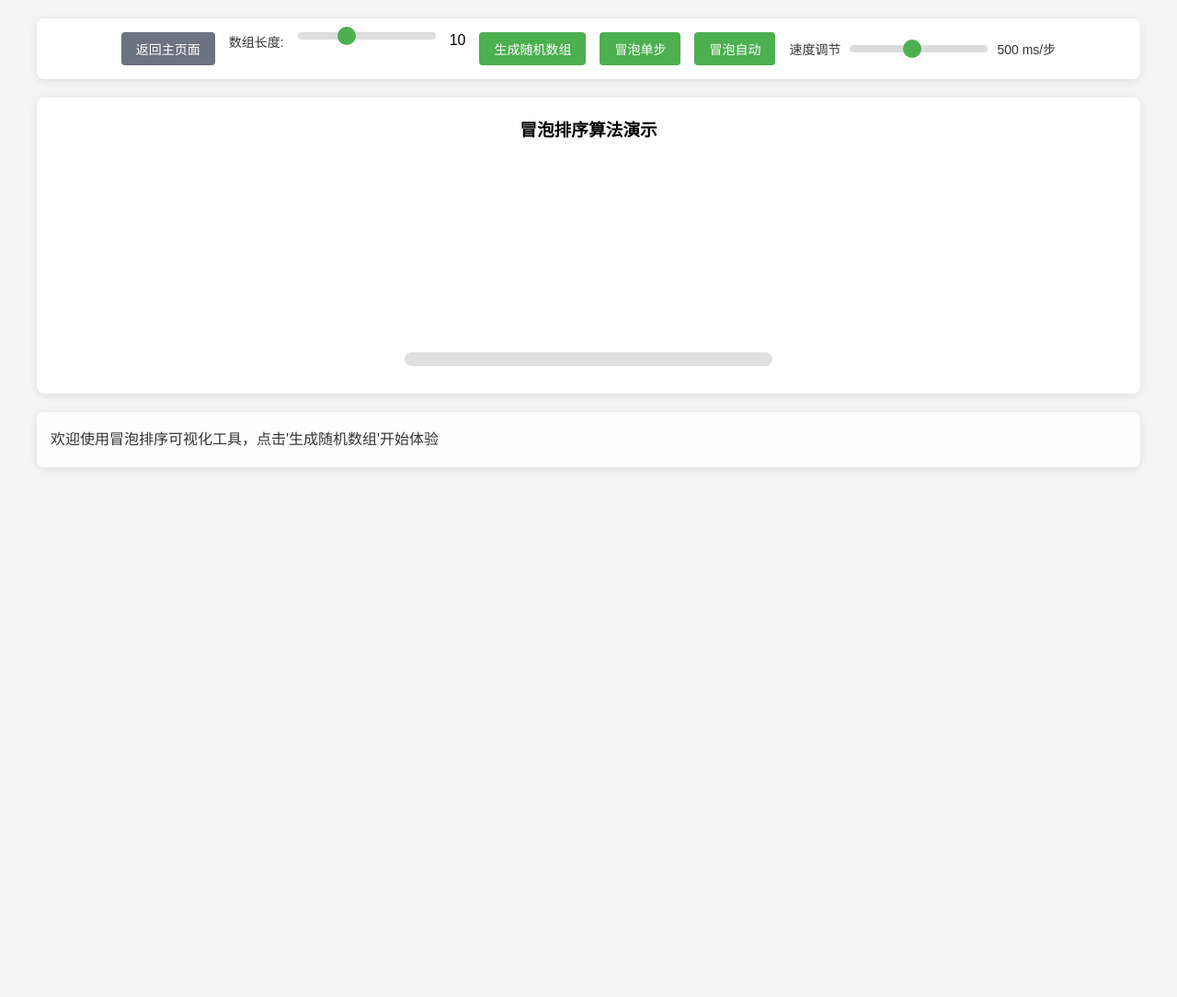
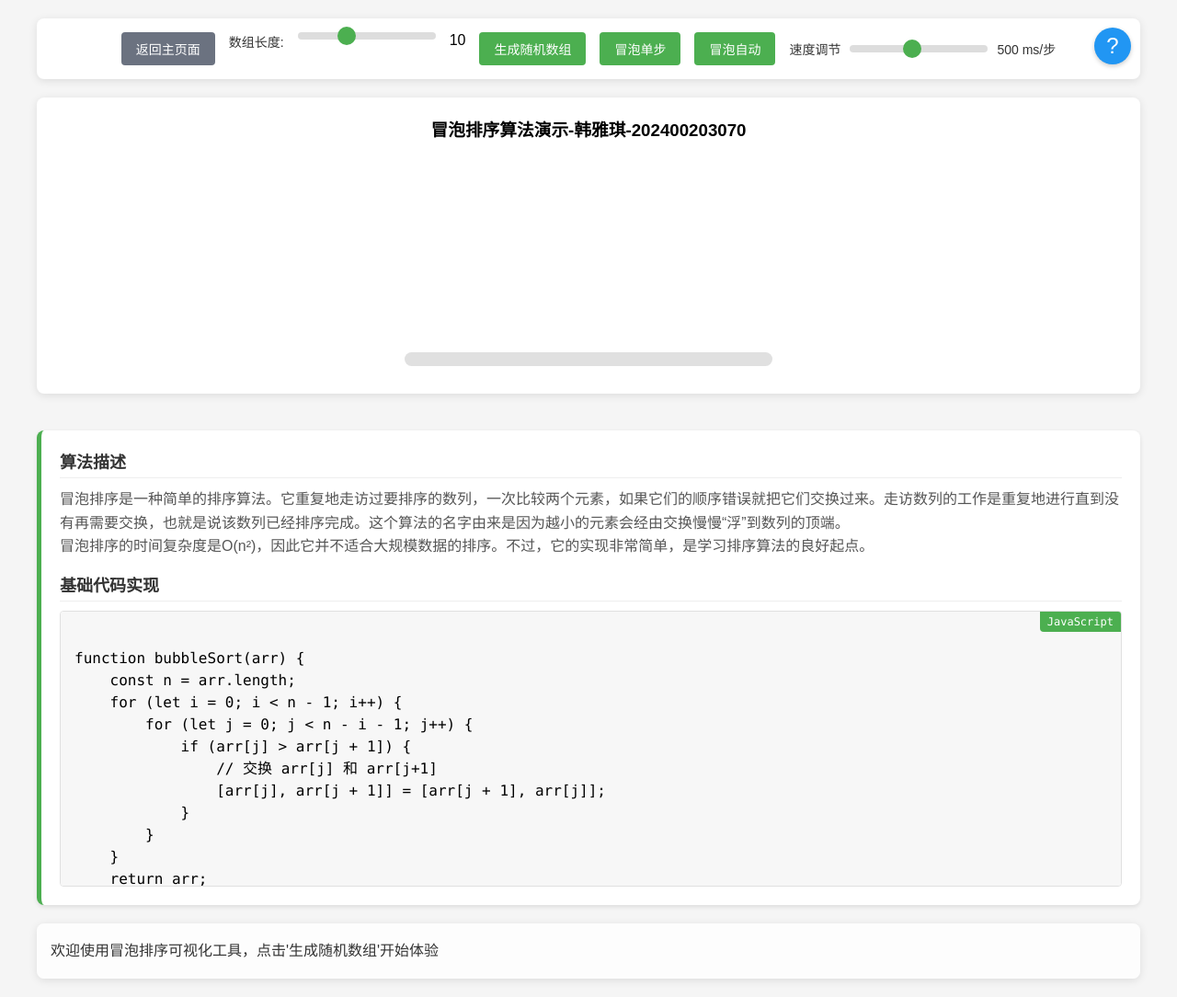
Before and after one commit to hhhhyyyyy777/sortingvisualzation, a plain HTML site: page sortingvisualzation/韩雅琪.html in a window 1280 px wide. Shown: the whole page at 92% size. Before the commit the page ends 800 px from the top, so only its background shows below. Drawn offline with Linux system fonts and the light colour scheme.

Commit message:
韩雅琪.html

```diff
--- a/sortingvisualzation/韩雅琪.html
+++ b/sortingvisualzation/韩雅琪.html
@@ -9,11 +9,10 @@
         body { display: flex; flex-direction: column; min-height: 100vh; background-color: #f5f5f5; padding: 20px; }
         .container { max-width: 1200px; margin: 0 auto; width: 100%; display: flex; flex-direction: column; gap: 20px; }
         /* 控制区样式 */
-        .control-area { background-color: #fff; padding: 15px; border-radius: 8px; box-shadow: 0 2px 10px rgba(0,0,0,0.1); display: flex; flex-wrap: wrap; justify-content: center; gap: 15px; }
+        .control-area { background-color: #fff; padding: 15px; border-radius: 8px; box-shadow: 0 2px 10px rgba(0,0,0,0.1); display: flex; flex-wrap: wrap; justify-content: center; gap: 15px; position: relative; }
         @media (max-width: 600px) { .control-area { flex-direction: column; align-items: center; } }
         button { padding: 8px 16px; background-color: #4CAF50; color: white; border: none; border-radius: 4px; cursor: pointer; font-size: 14px; transition: all 0.3s; }
         button:disabled { background-color: #CCCCCC; color: #666666; cursor: not-allowed; }
-        button.pause { background-color: #FFC107; color: black; }
         button.back { background-color: #6B7280; } /* 返回按钮颜色 */
         button:hover:not(:disabled) { transform: scale(1.05); box-shadow: 0 2px 8px rgba(76, 175, 80, 0.5); }
         button.back:hover:not(:disabled) { box-shadow: 0 2px 8px rgba(107, 114, 128, 0.5); }
@@ -96,6 +95,102 @@
             font-size: 16px;
             width: 100%;
         }
+
+        /* 帮助图标和面板样式 */
+        .help-button {
+            position: absolute;
+            top: 10px;
+            right: 10px;
+            background-color: #2196F3;
+            color: white;
+            border-radius: 50%;
+            width: 40px;
+            height: 40px;
+            display: flex;
+            align-items: center;
+            justify-content: center;
+            font-size: 24px;
+            cursor: pointer;
+            box-shadow: 0 2px 5px rgba(0,0,0,0.2);
+            z-index: 10;
+        }
+
+        .help-button:hover {
+            background-color: #0b7dda;
+            transform: scale(1.05);
+        }
+
+        .help-panel {
+            display: none;
+            position: absolute;
+            top: 55px;
+            right: 10px;
+            background-color: #fff;
+            padding: 15px;
+            border-radius: 8px;
+            box-shadow: 0 2px 10px rgba(0,0,0,0.1);
+            z-index: 100;
+            width: 300px;
+        }
+
+        .help-panel.show {
+            display: block;
+        }
+
+        /* 算法描述和代码展示区样式 */
+        .algorithm-section {
+            background-color: #ffffff;
+            padding: 20px;
+            border-radius: 8px;
+            box-shadow: 0 2px 5px rgba(0,0,0,0.1);
+            margin-top: 20px;
+            border-left: 5px solid #4CAF50;
+            transition: all 0.3s;
+        }
+
+        .algorithm-section:hover {
+            box-shadow: 0 5px 15px rgba(0,0,0,0.1);
+        }
+
+        .algorithm-section h3 {
+            margin-bottom: 10px;
+            color: #333;
+            font-size: 18px;
+            border-bottom: 1px solid #eee;
+            padding-bottom: 5px;
+        }
+
+        .algorithm-code {
+            background-color: #f7f7f7;
+            padding: 15px;
+            border-radius: 4px;
+            font-family: Consolas, monospace;
+            white-space: pre-wrap;
+            margin-top: 10px;
+            line-height: 1.5;
+            position: relative;
+            overflow: auto;
+            max-height: 300px;
+            border: 1px solid #e0e0e0;
+        }
+
+        .algorithm-code::before {
+            content: "JavaScript";
+            position: absolute;
+            top: 0;
+            right: 0;
+            background-color: #4CAF50;
+            color: white;
+            padding: 2px 8px;
+            font-size: 12px;
+            border-radius: 0 0 0 4px;
+        }
+
+        .algorithm-description {
+            line-height: 1.6;
+            color: #555;
+            margin-bottom: 15px;
+        }
     </style>
 </head>
 <body>
@@ -113,14 +208,53 @@
                 <input type="range" id="speedSlider" min="100" max="1000" value="500" step="50">
                 <div class="speed-value" id="speedValue">500 ms/步</div>
             </div>
+            <div class="help-button" id="helpIcon">?</div>
+            <div class="help-panel" id="helpPanel">
+                <h3>操作指南</h3>
+                <ol>
+                    <li>点击"生成随机数组"创建数据</li>
+                    <li>选择排序算法和模式：
+                        <ul>
+                            <li>单步模式：逐步观察算法过程</li>
+                            <li>自动模式：自动执行排序</li>
+                        </ul>
+                    </li>
+                    <li>使用速度滑块调整动画速度</li>
+                    <li>使用"步骤回退"重新观察关键步骤</li>
+                    <li>切换算法比较不同排序方法效率</li>
+                </ol>
+            </div>
         </div>
 
         <div class="visualization-area" id="visualizationArea">
-            <h3>冒泡排序算法演示</h3>
+            <h3>冒泡排序算法演示-韩雅琪-202400203070</h3>
             <div class="explanation" id="stepExplanation"></div>
             <div class="bars-container" id="barsContainer"></div>
             <div class="progress-bar-container" id="progressBarContainer">
                 <div class="progress-bar" id="progressBar"></div>
+            </div>
+        </div>
+
+        <div class="algorithm-section">
+            <h3>算法描述</h3>
+            <div class="algorithm-description">
+                <p>冒泡排序是一种简单的排序算法。它重复地走访过要排序的数列，一次比较两个元素，如果它们的顺序错误就把它们交换过来。走访数列的工作是重复地进行直到没有再需要交换，也就是说该数列已经排序完成。这个算法的名字由来是因为越小的元素会经由交换慢慢“浮”到数列的顶端。</p>
+                <p>冒泡排序的时间复杂度是O(n²)，因此它并不适合大规模数据的排序。不过，它的实现非常简单，是学习排序算法的良好起点。</p>
+            </div>
+            <h3>基础代码实现</h3>
+            <div class="algorithm-code">
+function bubbleSort(arr) {
+    const n = arr.length;
+    for (let i = 0; i < n - 1; i++) {
+        for (let j = 0; j < n - i - 1; j++) {
+            if (arr[j] > arr[j + 1]) {
+                // 交换 arr[j] 和 arr[j+1]
+                [arr[j], arr[j + 1]] = [arr[j + 1], arr[j]];
+            }
+        }
+    }
+    return arr;
+}
             </div>
         </div>
 
@@ -153,6 +287,8 @@
             const arraySizeValue = document.getElementById('arraySizeValue');
             const stepExplanation = document.getElementById('stepExplanation');
             const backToMainBtn = document.getElementById('backToMain'); // 返回主页面按钮
+            const helpIcon = document.getElementById('helpIcon');
+            const helpPanel = document.getElementById('helpPanel');
 
             // 全局状态变量
             let array = [];
@@ -186,6 +322,11 @@
             backToMainBtn.addEventListener('click', function() {
                 // 此处假设主页面为index.html，可根据实际文件名修改
                 window.location.href = 'index.html';
+            });
+
+            // 帮助图标点击事件
+            helpIcon.addEventListener('click', function() {
+                helpPanel.classList.toggle('show');
             });
 
             // 生成随机数组
@@ -357,17 +498,21 @@
                     return;
                 }
 
-                if (bubbleAutoBtn.textContent === '冒泡自动') {
                 // 开始自动排序
                 isSorting = true;
-                    bubbleAutoBtn.textContent = '暂停';
-                    bubbleAutoBtn.classList.add('pause');
-                    currentRound = 0;
-                    currentStep = 0;
+                bubbleAutoBtn.disabled = true;
+                currentRound = 0; // 重置当前轮次
+                currentStep = 0;  // 重置当前步骤
 
                 // 显示进度条
                 progressBarContainer.style.display = 'block';
                 progressBar.style.width = '0%';
+
+                // 清除所有条形图的高亮状态
+                const bars = barsContainer.querySelectorAll('.bar');
+                bars.forEach(bar => {
+                    resetBarColor(bar);
+                });
 
                 // 执行自动排序
                 autoInterval = setInterval(() => {
@@ -384,21 +529,13 @@
                         finishSorting();
                     }
                 }, animationSpeed);
-                } else {
-                    // 暂停排序
-                    isSorting = false;
-                    bubbleAutoBtn.textContent = '冒泡自动';
-                    bubbleAutoBtn.classList.remove('pause');
-                    clearInterval(autoInterval);
-                }
             });
 
             // 完成排序
             function finishSorting() {
                 isSorting = false;
                 bubbleStepBtn.disabled = false;
-                bubbleAutoBtn.textContent = '冒泡自动';
-                bubbleAutoBtn.classList.remove('pause');
+                bubbleAutoBtn.disabled = false;
                 clearInterval(autoInterval);
 
                 // 标记所有元素为已排序
@@ -489,7 +626,6 @@
                 progressBarContainer.style.display = 'none';
                 stepExplanation.innerHTML = '';
 
-                // 移除效率分析
                 const complexityDiv = visualizationArea.querySelector('.complexity-analysis');
                 if (complexityDiv) {
                     visualizationArea.removeChild(complexityDiv);
@@ -498,8 +634,6 @@
                 // 重置按钮状态
                 bubbleStepBtn.disabled = true;
                 bubbleAutoBtn.disabled = true;
-                bubbleAutoBtn.textContent = '冒泡自动';
-                bubbleAutoBtn.classList.remove('pause');
                 clearInterval(autoInterval);
                 isSorting = false;
                 currentRound = 0;
```
Lines whose indentation alone changed are shown as unchanged.
